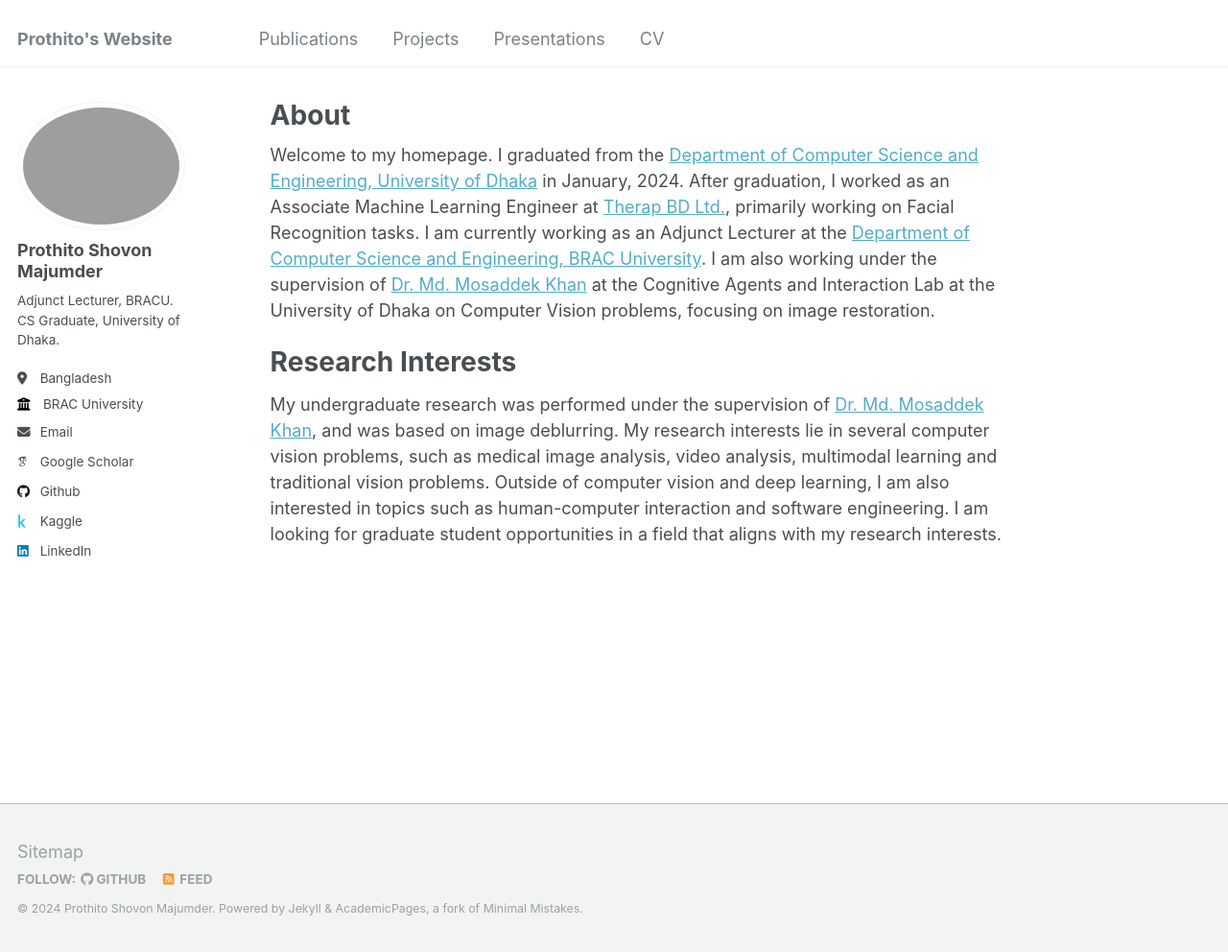
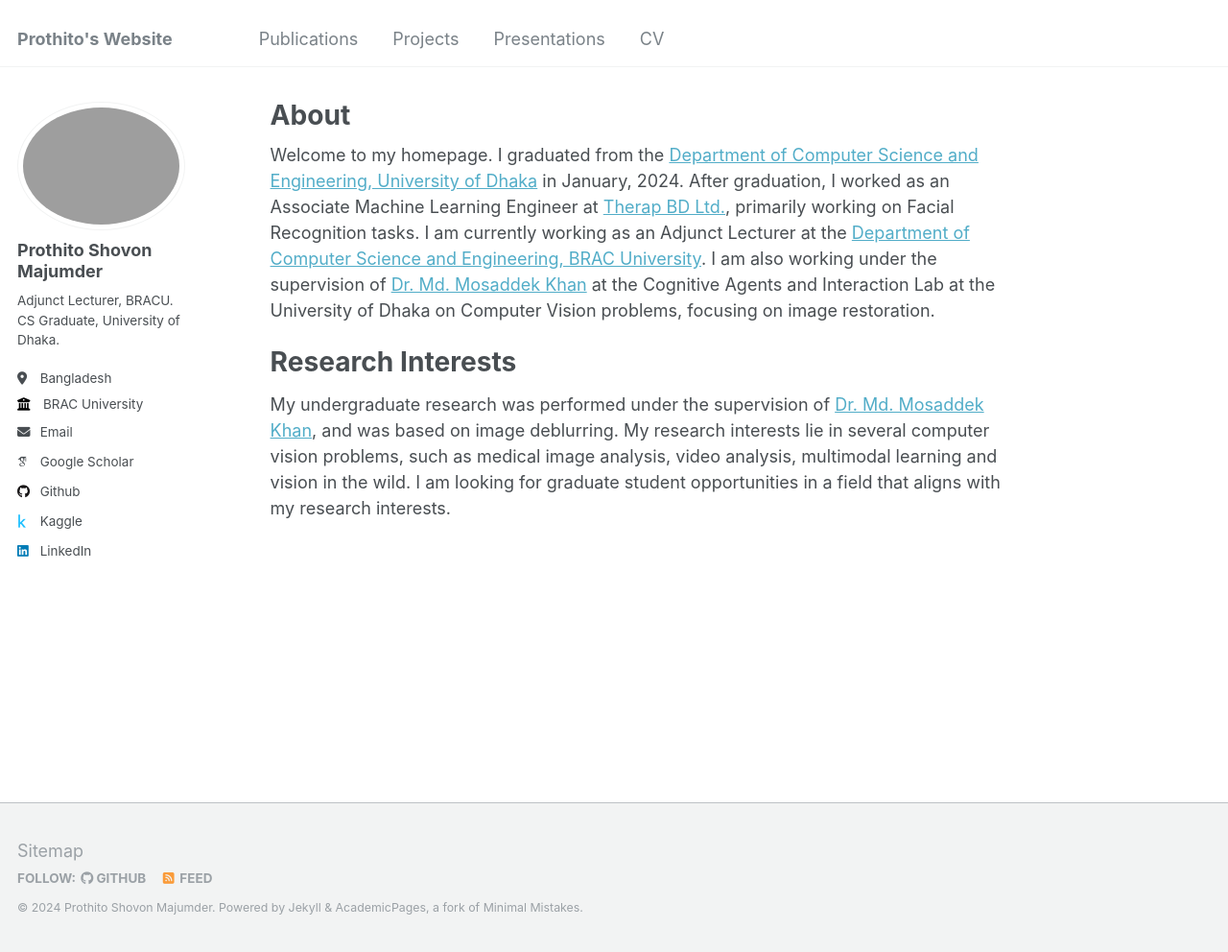
Before and after one commit to prothitoshovon/prothitoshovon.github.io, a Jekyll site: the page built from _pages/about.md, in a window 1280 px wide and 992 px high. Shown: the whole window at 96% size. Built offline with Jekyll 4.4.1, drawn with Linux system fonts in a browser that asks for light colours; some web fonts are replaced.

Commit message:
update about page

```diff
--- a/_pages/about.md
+++ b/_pages/about.md
@@ -18,7 +18,7 @@
 
 
 # Research Interests
-My undergraduate research was performed under the supervision of [Dr. Md. Mosaddek Khan](https://mmkhansajeeb.com/), and was based on image deblurring. My research interests lie in several computer vision problems, such as medical image analysis, video analysis, multimodal learning and traditional vision problems. Outside of computer vision and deep learning, I am also interested in topics such as human-computer interaction and software engineering. I am looking for graduate student opportunities in a field that aligns with my research interests.
+My undergraduate research was performed under the supervision of [Dr. Md. Mosaddek Khan](https://mmkhansajeeb.com/), and was based on image deblurring. My research interests lie in several computer vision problems, such as medical image analysis, video analysis, multimodal learning and vision in the wild. I am looking for graduate student opportunities in a field that aligns with my research interests.
 
 <!--Getting started
 ======
```
